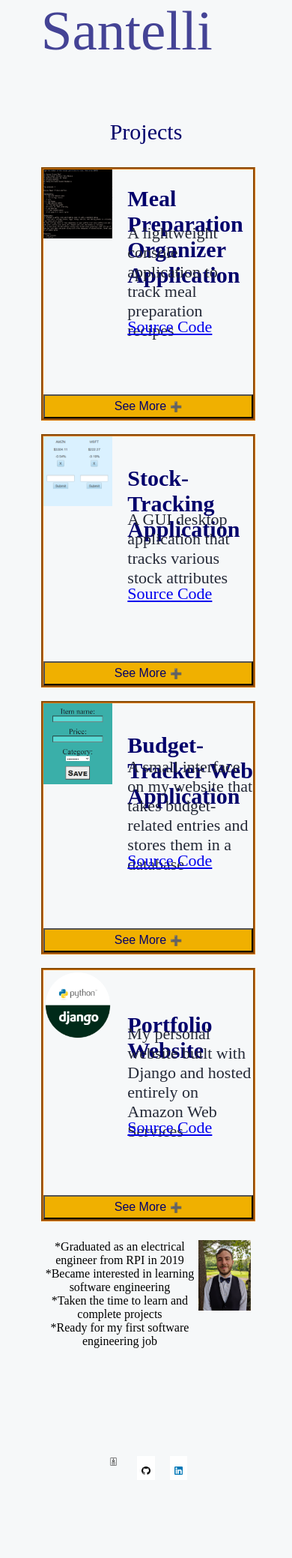
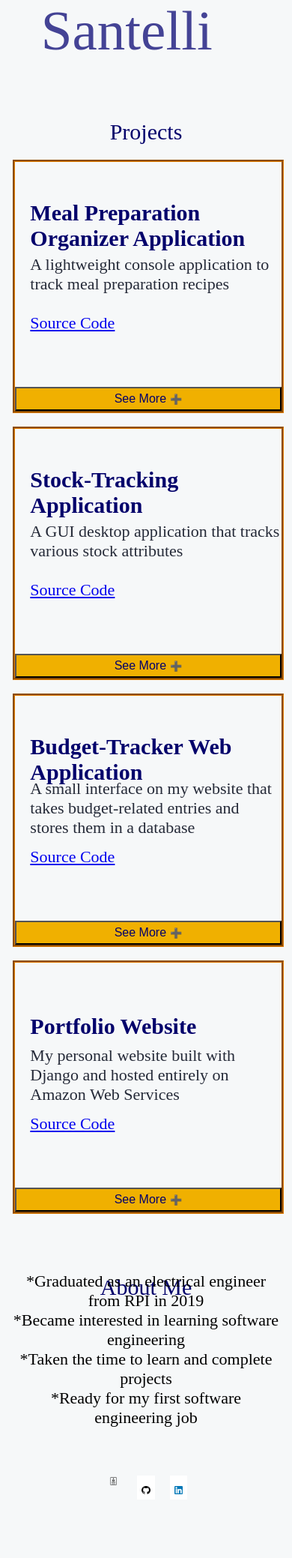
Before and after one commit to dariosantelli/Portfolio-Website, a Django app: template portfolio/templates/portfolio/index.html in a window 390 px wide. Shown: the part 237-2315 px from the top of that part at 75% size. Before the commit the page ends 2289 px from the top of that part, so only its background shows below. Run offline with Django 3.2, Linux system fonts and the light colour scheme; the template is opened without the code that fills it, so the values that code supplies are empty; the page is wider than the window, and the part outside it is not shown.

Commit message:
Began adding responsiveness with CSS

```diff
--- a/portfolio/static/portfolio/css/style.css
+++ b/portfolio/static/portfolio/css/style.css
@@ -4,7 +4,6 @@ html {
 
 body {
   	background-color: #F6F8F9;
-	/*background-image: url("images/backgroundstars.jpg");*/
 }
 
 #navigation-bar a:link {
@@ -66,15 +65,16 @@ body {
 	margin: auto;
 }
 
-.project-title	{
+.section-title	{
 	width: 75%;
 	margin: auto;
 }
 
-.project-title	p {
+.section-title	h1 {
 	color: #03016B;
 	text-align: center;
     font-size: 30px;
+	font-weight: normal;
 }
 
 .project	{
@@ -115,15 +115,10 @@ body {
 	float: right;
 }
 
-.project-right-top	{
-	text-align: center;
-	height: 140px;
-}
-
 .project-right-grid	{
 	display: grid;
 	align-content: center;
-	grid-template-rows: 60px 60px 60px 60px 60px;
+	grid-template-rows: 52px 65px 65px 65px 52px;
 	align-items: center;
 }
 
@@ -200,9 +195,20 @@ body {
 	text-align: center;
 }
 
+.about-me-text p	{
+	font-size: 22px;
+}
+
 .about-me-right	{
 	width: 25%;
 	float: left;
+}
+
+.about-me-grid	{
+	display: grid;
+	align-content: center;
+	grid-template-rows: 70px 100px 70px;
+	align-items: center;
 }
 
 .about-me-image	{
@@ -216,22 +222,63 @@ body {
 	max-height:100%;
 }
 
-.cell-text	{
-	background: deepskyblue;
+
+@media only screen and (max-width: 600px) {
+	.project-container	{
+	width: 95%;
+	margin: auto;
+	}
+
+	.about-me-container	{
+	width: 95%;
+	margin: auto;
+	min-height: 250px;
+	padding-top: 25px;
+	}
+
+	.about-me-text	{
+	width: 100%;
+	float: left;
+	min-height: 250px;
 	text-align: center;
-	height: 60px;
-	vertical-align: bottom;
+	}
+
+	.about-me-right	{
+	width: 25%;
+	float: left;
+	display: none;
+	}
+
 }
 
-.cell-text	{
-	text-align: center;
-	vertical-align: bottom;
+@media only screen and (max-width: 1030px) {
+	.project-left	{
+		display: none;
+	}
+
+	.project-right	{
+	text-align: left;
+	height: 300px;
+	width: 100%;
+	float: left;
+	}
+
+	.project-right-grid	{
+	display: grid;
+	align-content: center;
+	grid-template-rows: 52px 65px 65px 65px 52px;
+	align-items: center;
+	}
 }
-
-
-
-
-
+/*
+@media only screen and (min-width: 768px) {
+	.project-left	{
+		height: 600px;
+		float: left;
+		width: 33%;
+	}
+}
+*/
 
 
 
--- a/portfolio/templates/portfolio/index.html
+++ b/portfolio/templates/portfolio/index.html
@@ -1,4 +1,6 @@
 {% load static %}
+
+<meta name="viewport" content="width=device-width, initial-scale=1.0">
 <head>
 	<title>Dario Santelli</title>
 	<link rel="stylesheet" type="text/css" href="{% static 'portfolio/css/style.css' %}">
@@ -17,8 +19,8 @@
 
 		<div id = "projects" class = "project-container">
 
-			<div id = "projects" class = "project-title">
-				<p>Projects</p>
+			<div id = "projects" class = "section-title">
+				<h1>Projects</h1>
 			</div>
 
 			<div id = "project1" class = "project">
@@ -192,15 +194,31 @@
 
 		</div>
 
+		<br>
+		<br>
+
+
 		<div id = "about-me" class = "about-me-container">
 
-			<div class = "about-me-text"
+
+
+			<div class = "about-me-text">
+				<div class = "about-me-grid">
+
+					<div id = "about-me-title" class = "section-title">
+						<h1>About Me</h1>
+					</div>
+
+
 					<p>
 						*Graduated as an electrical engineer from RPI in 2019 <br>
 						*Became interested in learning software engineering <br>
 						*Taken the time to learn and complete projects <br>
 						*Ready for my first software engineering job <br>
 					</p>
+
+					<p></p>
+				</div>
 			</div>
 
 			<div class = "about-me-right">
```
Also changed, not shown: other parts of portfolio/templates/portfolio/index.html (+3 -3 lines), static/portfolio/css/style.css (+89 -61 lines), static/portfolio/images/budget_form.PNG (added), static/portfolio/images/python-django-logo.png (added), static/portfolio/images/stock_tracking.PNG (added). Lines whose indentation alone changed are shown as unchanged.
